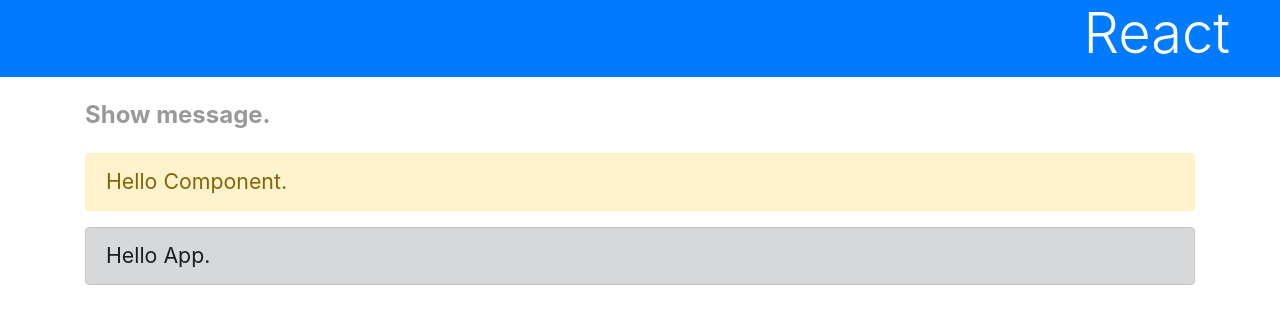
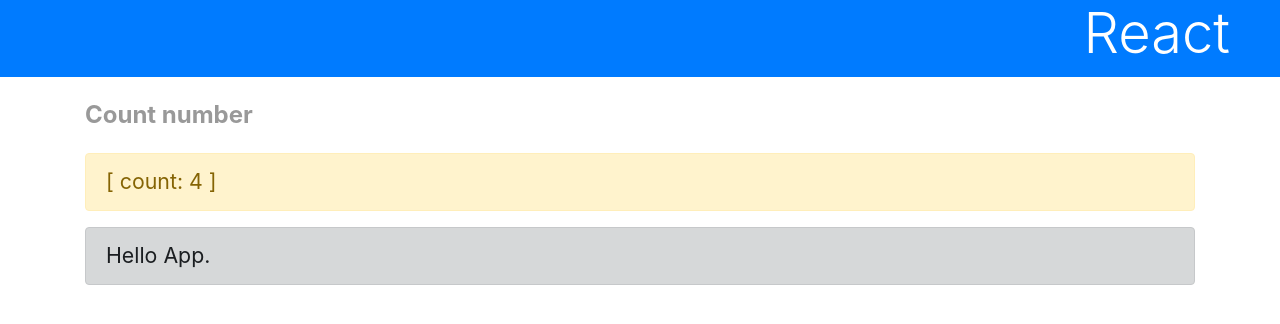
Before and after one commit to shusuke-nakamura/entry-react, a React (Create React App) app in the folder react_app/: page / in a window 1280 px wide. Shown: the top 324 px of the page. Built offline with nearby package versions, Linux system fonts and the light colour scheme.

Commit message:
stateの更新

```diff
--- a/react_app/src/App.js
+++ b/react_app/src/App.js
@@ -1,21 +1,27 @@
 import React, {Component} from "react";
 import './App.css'
-import Rect from './Rect'
 
 class App extends Component {
 
   constructor(props){
     super(props)
     this.state = {
-      msg: 'Hello Component.'
+      msg: 'Hello',
+      count: 0,
     }
+    let timer = setInterval(() => {
+      this.setState({
+        count: this.state.count + 1,
+        msg: "[ count: " + this.state.count + " ]"
+      })
+    }, 1000);
   }
 
   render(){
     return  <div>
     <h1 className="bg-primary text-white display-4">React</h1>
     <div className="container">
-      <p className="subtitle">Show message.</p>
+      <p className="subtitle">Count number</p>
       <p className="alert alert-warning">{this.state.msg}</p>
       <p className="alert alert-dark">{this.props.msg}</p>
     </div>
```
